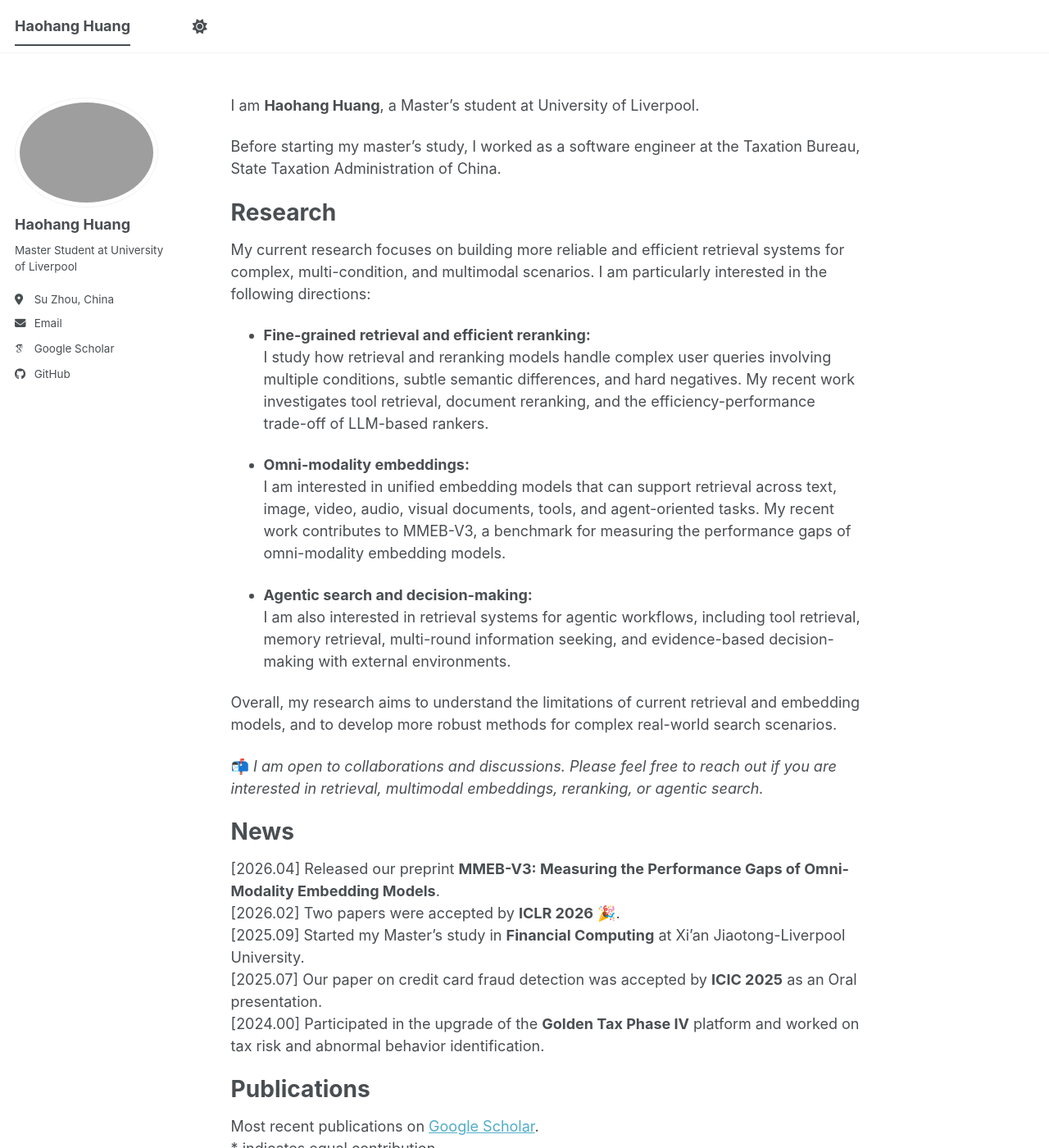
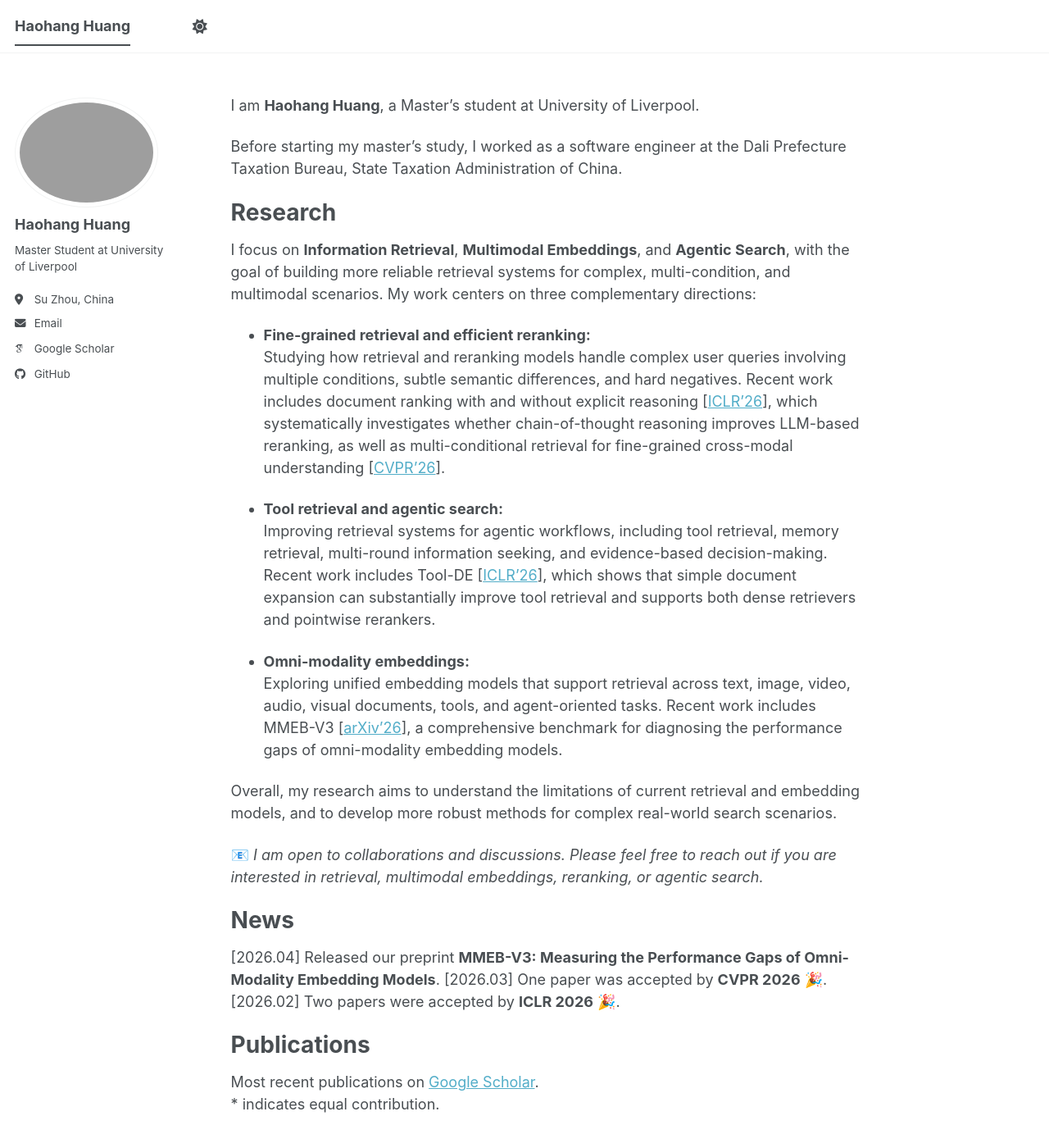
Before and after one commit to ashan623/ashan623.github.io, a Jekyll site: the page built from _pages/about.md, in a window 1280 px wide and 1400 px high. Shown: the whole window at 82% size. Built offline with Jekyll 4.4.1, drawn with Linux system fonts in a browser that asks for light colours; some web fonts are replaced; a script bundle is joined from its source files by our own code; library files that are not in the unit come from our copies; some of the changed text lies outside the part shown.

Commit message:
Update about.md

```diff
--- a/_pages/about.md
+++ b/_pages/about.md
@@ -12,33 +12,30 @@ redirect_from:
 
 I am **Haohang Huang**, a Master's student at University of Liverpool.
 
-Before starting my master's study, I worked as a software engineer at the  Taxation Bureau, State Taxation Administration of China.
+Before starting my master's study, I worked as a software engineer at the Dali Prefecture Taxation Bureau, State Taxation Administration of China.
 
 # Research
 
-My current research focuses on building more reliable and efficient retrieval systems for complex, multi-condition, and multimodal scenarios. I am particularly interested in the following directions:
+I focus on **Information Retrieval**, **Multimodal Embeddings**, and **Agentic Search**, with the goal of building more reliable retrieval systems for complex, multi-condition, and multimodal scenarios. My work centers on three complementary directions:
 
 - **Fine-grained retrieval and efficient reranking:**
-  I study how retrieval and reranking models handle complex user queries involving multiple conditions, subtle semantic differences, and hard negatives. My recent work investigates tool retrieval, document reranking, and the efficiency-performance trade-off of LLM-based rankers.
+  Studying how retrieval and reranking models handle complex user queries involving multiple conditions, subtle semantic differences, and hard negatives. Recent work includes document ranking with and without explicit reasoning [[ICLR'26](https://arxiv.org/abs/2510.08985)], which systematically investigates whether chain-of-thought reasoning improves LLM-based reranking, as well as multi-conditional retrieval for fine-grained cross-modal understanding [[CVPR'26](https://arxiv.org/abs/2603.01082)].
+
+- **Tool retrieval and agentic search:**
+  Improving retrieval systems for agentic workflows, including tool retrieval, memory retrieval, multi-round information seeking, and evidence-based decision-making. Recent work includes Tool-DE [[ICLR'26](https://arxiv.org/abs/2510.22670)], which shows that simple document expansion can substantially improve tool retrieval and supports both dense retrievers and pointwise rerankers.
 
 - **Omni-modality embeddings:**
-  I am interested in unified embedding models that can support retrieval across text, image, video, audio, visual documents, tools, and agent-oriented tasks. My recent work contributes to MMEB-V3, a benchmark for measuring the performance gaps of omni-modality embedding models.
-
-- **Agentic search and decision-making:**
-  I am also interested in retrieval systems for agentic workflows, including tool retrieval, memory retrieval, multi-round information seeking, and evidence-based decision-making with external environments.
+  Exploring unified embedding models that support retrieval across text, image, video, audio, visual documents, tools, and agent-oriented tasks. Recent work includes MMEB-V3 [[arXiv'26](https://arxiv.org/abs/2604.23321)], a comprehensive benchmark for diagnosing the performance gaps of omni-modality embedding models.
 
 Overall, my research aims to understand the limitations of current retrieval and embedding models, and to develop more robust methods for complex real-world search scenarios.
 
-📬 *I am open to collaborations and discussions. Please feel free to reach out if you are interested in retrieval, multimodal embeddings, reranking, or agentic search.*
+📧 *I am open to collaborations and discussions. Please feel free to reach out if you are interested in retrieval, multimodal embeddings, reranking, or agentic search.*
 
 # News
 
 [2026.04] Released our preprint **MMEB-V3: Measuring the Performance Gaps of Omni-Modality Embedding Models**.
+[2026.03] One paper was accepted by **CVPR 2026** 🎉.
 [2026.02] Two papers were accepted by **ICLR 2026** 🎉.
-[2025.09] Started my Master's study in **Financial Computing** at Xi'an Jiaotong-Liverpool University.
-[2025.07] Our paper on credit card fraud detection was accepted by **ICIC 2025** as an Oral presentation.
-[2024.00] Participated in the upgrade of the **Golden Tax Phase IV** platform and worked on tax risk and abnormal behavior identification.
-
 # Publications
 
 Most recent publications on [Google Scholar](https://scholar.google.com/citations?user=Zh7Ml-YAAAAJ&hl=zh-CN).
@@ -70,34 +67,9 @@
 
 # Experience
 
-**Software Engineer**, Jianchuan County Taxation Bureau, State Taxation Administration of China
+**Software Engineer**, Dali Prefecture Taxation Bureau, State Taxation Administration of China
 Aug. 2022 – Jul. 2025
 
-- Participated in the development and maintenance of government tax information systems.
-- Worked on the upgrade of the **Golden Tax Phase IV** platform at the Guangzhou R&D Center.
-- Contributed to tax risk identification and abnormal behavior detection in real-world government scenarios.
 
-# Education
-
-**Xi'an Jiaotong-Liverpool University**
-M.Sc. in Financial Computing, Sep. 2025 – Present
-
-**Kunming University of Science and Technology**
-B.Eng. in Land Resource Management, Sep. 2018 – Jul. 2022
-
-# Service
-
-**Reviewer / Program Committee Member:**
-To be updated.
-
-# Skills
-
-**Programming Languages:** Python / MATLAB / C++ / C / Java
-
-**Python Packages:** NumPy / SciPy / scikit-learn / PyTorch / TensorFlow / Keras
-
-**LLM Development Frameworks:** LLaMA Factory / MS-Swift / VERL
-
-**Languages:** Chinese / English
 
 {% include mapmyvisitors.html %}
```
